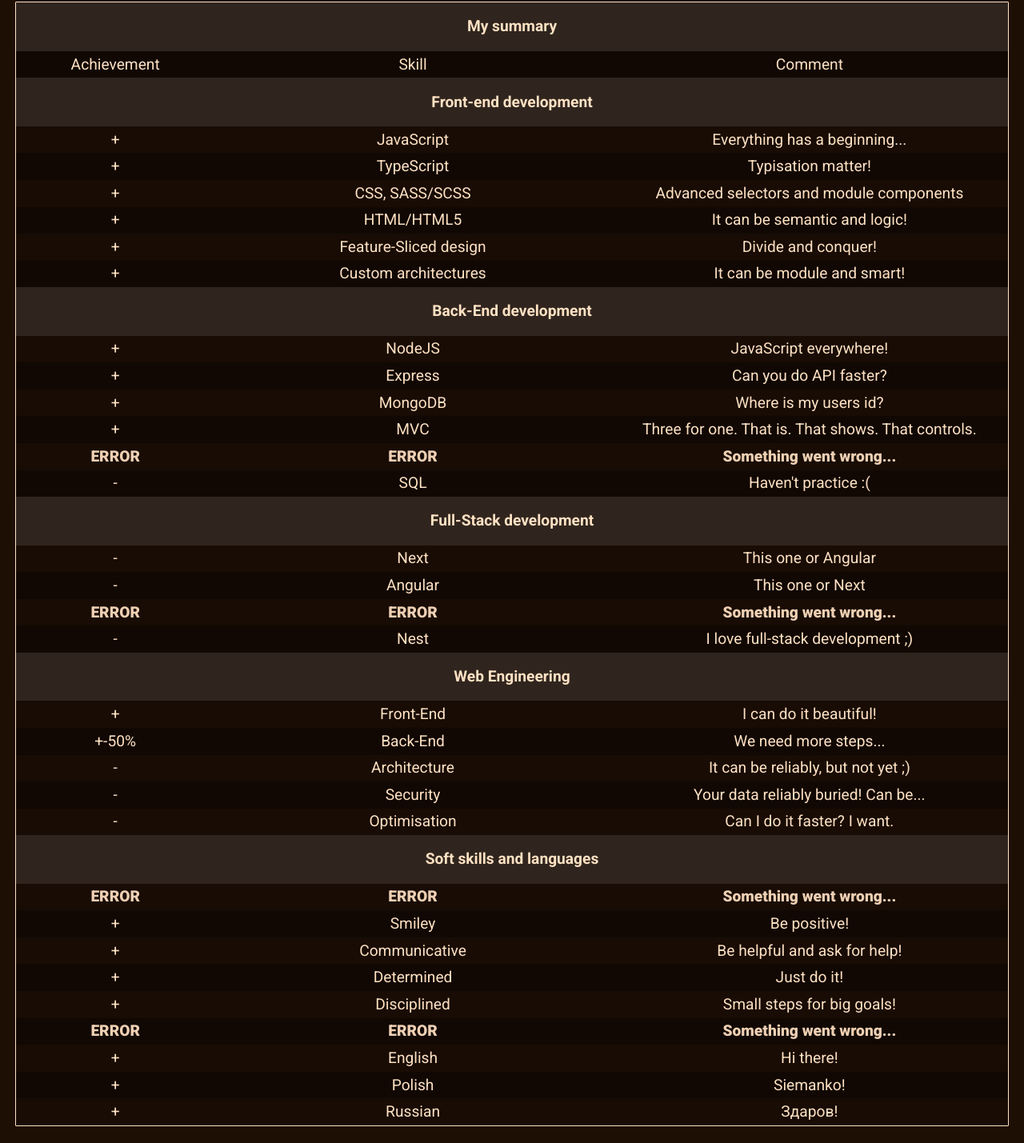
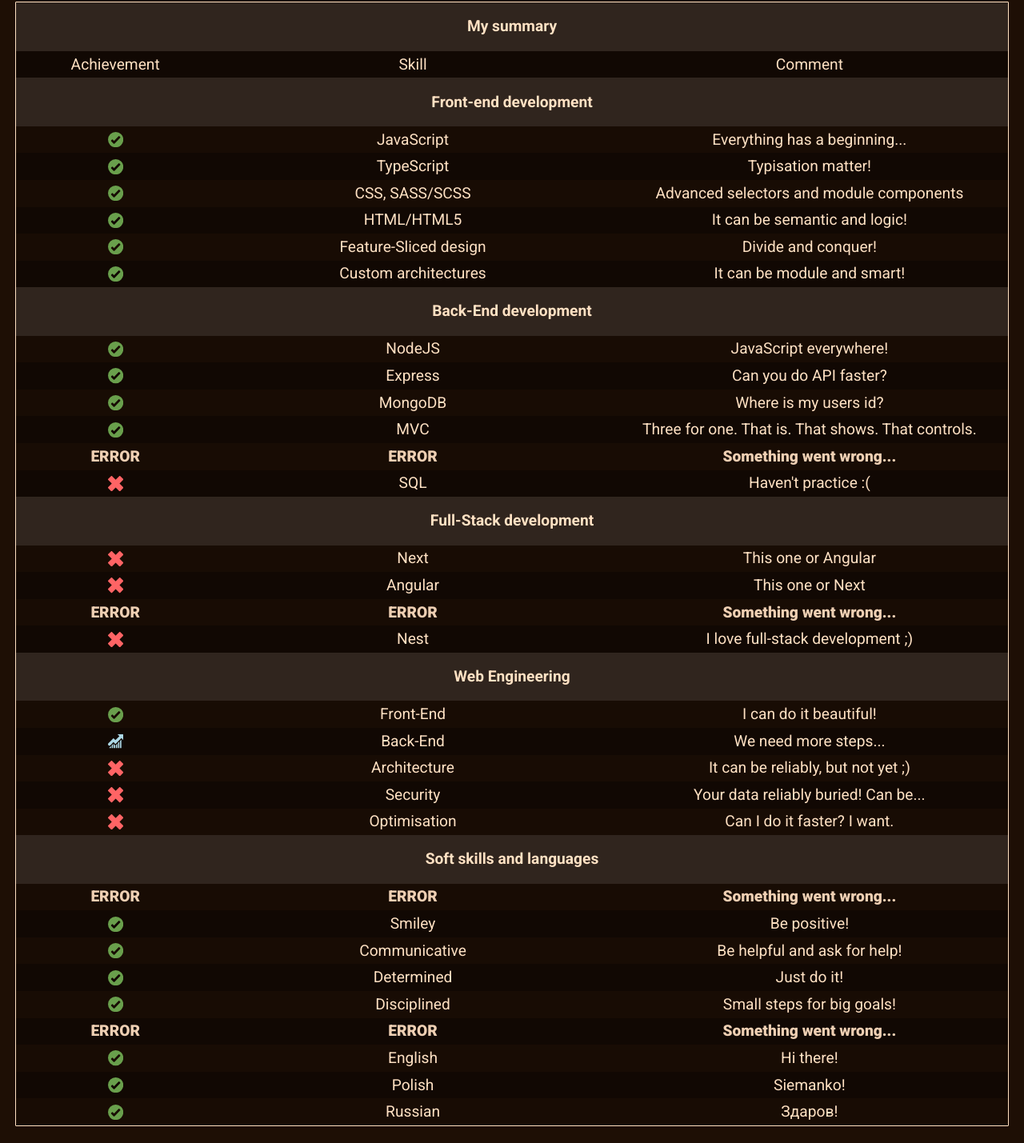
Before and after one commit to RKeyIT/cv, a React (Vite) app: page /about in a window 1280 px wide. Shown: the part 1192-2621 px from the top of the page at 80% size. Built offline with nearby package versions, Linux system fonts and the light colour scheme.

Commit message:
icons: added status icons and entered to summary component

```diff
--- a/src/page/About/Summary/Summary.css
+++ b/src/page/About/Summary/Summary.css
@@ -46,5 +46,9 @@
   font-weight: 900;
   animation: error linear infinite 1s;
 }
+.Summary .section .content .cell.status svg {
+  width: 1em;
+  height: 1em;
+}
 
 /*# sourceMappingURL=Summary.css.map */
--- a/src/page/About/Summary/Summary.sass
+++ b/src/page/About/Summary/Summary.sass
@@ -42,3 +42,8 @@
         &.error
           font-weight: 900
           animation: error linear infinite 1s
+
+        &.status
+          & svg
+            width: 1em
+            height: 1em
--- a/src/page/About/Summary/Summary.tsx
+++ b/src/page/About/Summary/Summary.tsx
@@ -1,11 +1,14 @@
 import './Summary.css'
-import { FC } from "react";
+import { FC, ReactNode } from "react";
+import IconAccept from "../../../shared/IconAccept/IconAccept";
+import IconCross from "../../../shared/IconCross/IconCross";
+import IconProgress from "../../../shared/IconProgress/IconProgress";
 
 interface HeaderProps {
 	header: string
 }
 interface ContentProps {
-	status: string
+	status: string | ReactNode
 	name: string
 	comment: string
 }
@@ -16,9 +19,9 @@
 	const Header: FC<HeaderProps> = ({header}) => <h4 className={`header`}>{header}</h4>
 
 	const Content: FC<ContentProps> = ({status, name, comment}) => <div className="content">
-		<div className="cell">{status}</div>
-		<div className="cell">{name}</div>
-		<div className="cell">{comment}</div>
+		<div className="cell status">{status}</div>
+		<div className="cell name">{name}</div>
+		<div className="cell comment">{comment}</div>
 	</div>
 
 	const MockContent = () => <div className="content">
@@ -40,48 +43,48 @@
 		</section>
 		<section className={`section`}>
 			<Header header={`Front-end development`}/>
-			<Content status={`+`} name={`JavaScript`} comment={`Everything has a beginning...`} />
-			<Content status={`+`} name={`TypeScript`} comment={`Typisation matter!`} />
-			<Content status={`+`} name={`CSS, SASS/SCSS`} comment={`Advanced selectors and module components`} />
-			<Content status={`+`} name={`HTML/HTML5`} comment={`It can be semantic and logic!`} />
-			<Content status={`+`} name={`Feature-Sliced design`} comment={`Divide and conquer!`} />
-			<Content status={`+`} name={`Custom architectures`} comment={`It can be module and smart!`} />
+			<Content status={ <IconAccept /> } name={`JavaScript`} comment={`Everything has a beginning...`} />
+			<Content status={ <IconAccept /> } name={`TypeScript`} comment={`Typisation matter!`} />
+			<Content status={ <IconAccept /> } name={`CSS, SASS/SCSS`} comment={`Advanced selectors and module components`} />
+			<Content status={ <IconAccept /> } name={`HTML/HTML5`} comment={`It can be semantic and logic!`} />
+			<Content status={ <IconAccept /> } name={`Feature-Sliced design`} comment={`Divide and conquer!`} />
+			<Content status={ <IconAccept /> } name={`Custom architectures`} comment={`It can be module and smart!`} />
 		</section>
 		<section className={`section`}>
 			<Header header={`Back-End development`}/>
-			<Content status={`+`} name={`NodeJS`} comment={`JavaScript everywhere!`} />
-			<Content status={`+`} name={`Express`} comment={`Can you do API faster?`} />
-			<Content status={`+`} name={`MongoDB`} comment={`Where is my users id?`} />
-			<Content status={`+`} name={`MVC`} comment={`Three for one. That is. That shows. That controls.`} />
+			<Content status={ <IconAccept /> } name={`NodeJS`} comment={`JavaScript everywhere!`} />
+			<Content status={ <IconAccept /> } name={`Express`} comment={`Can you do API faster?`} />
+			<Content status={ <IconAccept /> } name={`MongoDB`} comment={`Where is my users id?`} />
+			<Content status={ <IconAccept /> } name={`MVC`} comment={`Three for one. That is. That shows. That controls.`} />
 			<MockContent />
-			<Content status={`-`} name={`SQL`} comment={`Haven't practice :(`} />
+			<Content status={ <IconCross /> } name={`SQL`} comment={`Haven't practice :(`} />
 		</section>
 		<section className={`section`}>
 			<Header header={`Full-Stack development`}/>
-			<Content status={`-`} name={`Next`} comment={`This one or Angular`} />
-			<Content status={`-`} name={`Angular`} comment={`This one or Next`} />
+			<Content status={ <IconCross /> } name={`Next`} comment={`This one or Angular`} />
+			<Content status={ <IconCross /> } name={`Angular`} comment={`This one or Next`} />
 			<MockContent />
-			<Content status={`-`} name={`Nest`} comment={`I love full-stack development ;)`} />
+			<Content status={ <IconCross /> } name={`Nest`} comment={`I love full-stack development ;)`} />
 		</section>
 		<section className={`section`}>
 			<Header header={`Web Engineering`}/>
-			<Content status={`+`} name={`Front-End`} comment={`I can do it beautiful!`} />
-			<Content status={`+-50%`} name={`Back-End`} comment={`We need more steps...`} />
-			<Content status={`-`} name={`Architecture`} comment={`It can be reliably, but not yet ;)`} />
-			<Content status={`-`} name={`Security`} comment={`Your data reliably buried! Can be...`} />
-			<Content status={`-`} name={`Optimisation`} comment={`Can I do it faster? I want.`} />
+			<Content status={ <IconAccept /> } name={`Front-End`} comment={`I can do it beautiful!`} />
+			<Content status={ <IconProgress /> } name={`Back-End`} comment={`We need more steps...`} />
+			<Content status={ <IconCross /> } name={`Architecture`} comment={`It can be reliably, but not yet ;)`} />
+			<Content status={ <IconCross /> } name={`Security`} comment={`Your data reliably buried! Can be...`} />
+			<Content status={ <IconCross /> } name={`Optimisation`} comment={`Can I do it faster? I want.`} />
 		</section>
 		<section className={`section`}>
 			<Header header={`Soft skills and languages`}/>
 			<MockContent />
-			<Content status={`+`} name={`Smiley`} comment={`Be positive!`} />
-			<Content status={`+`} name={`Communicative`} comment={`Be helpful and ask for help!`} />
-			<Content status={`+`} name={`Determined`} comment={`Just do it!`} />
-			<Content status={`+`} name={`Disciplined`} comment={`Small steps for big goals!`} />
+			<Content status={ <IconAccept /> } name={`Smiley`} comment={`Be positive!`} />
+			<Content status={ <IconAccept /> } name={`Communicative`} comment={`Be helpful and ask for help!`} />
+			<Content status={ <IconAccept /> } name={`Determined`} comment={`Just do it!`} />
+			<Content status={ <IconAccept /> } name={`Disciplined`} comment={`Small steps for big goals!`} />
 			<MockContent />
-			<Content status={`+`} name={`English`} comment={`Hi there!`} />
-			<Content status={`+`} name={`Polish`} comment={`Siemanko!`} />
-			<Content status={`+`} name={`Russian`} comment={`Здаров!`} />
+			<Content status={ <IconAccept /> } name={`English`} comment={`Hi there!`} />
+			<Content status={ <IconAccept /> } name={`Polish`} comment={`Siemanko!`} />
+			<Content status={ <IconAccept /> } name={`Russian`} comment={`Здаров!`} />
 		</section>
 	</div>
 };
--- /dev/null
+++ b/src/shared/IconAccept/IconAccept.tsx
@@ -0,0 +1,7 @@
+const IconAccept = () => {
+	return <svg xmlns="http://www.w3.org/2000/svg" viewBox="0 0 60 60">
+			<path fill="#699f4c" fillRule="evenodd" d="M30 60a30 30 0 1 1 30-30 30 30 0 0 1-30 30ZM13.014 36.765a3.484 3.484 0 0 1 0-4.9l1.766-1.756a3.185 3.185 0 0 1 4.574.051l3.12 3.237a1.592 1.592 0 0 0 2.311 0l15.9-16.39a3.187 3.187 0 0 1 4.6-.027L47 18.714a3.482 3.482 0 0 1 0 4.846L25.891 45.011a3.185 3.185 0 0 1-4.552.03Z"/>
+		</svg>
+};
+
+export default IconAccept;
--- /dev/null
+++ b/src/shared/IconCross/IconCross.tsx
@@ -0,0 +1,7 @@
+const IconCross = () => {
+	return <svg xmlns="http://www.w3.org/2000/svg" viewBox="0 0 511.999 511.999">
+  <path fill="#ff6465" d="m384.955 256 120.28-120.28c9.019-9.019 9.019-23.642 0-32.66L408.94 6.765c-9.019-9.019-23.642-9.019-32.66 0L256 127.045 135.718 6.765c-9.019-9.019-23.642-9.019-32.66 0L6.764 103.058c-9.019 9.019-9.019 23.642 0 32.66l120.28 120.28L6.764 376.28c-9.019 9.019-9.019 23.642 0 32.66l96.295 96.294c9.019 9.019 23.642 9.019 32.66 0l120.28-120.28 120.28 120.28c9.019 9.019 23.642 9.019 32.66 0l96.295-96.294c9.019-9.019 9.019-23.642 0-32.66L384.955 256z"/>
+</svg>
+};
+
+export default IconCross;
--- /dev/null
+++ b/src/shared/IconProgress/IconProgress.tsx
@@ -0,0 +1,8 @@
+const IconProgress = () => {
+	return <svg fill={'lightblue'} xmlns="http://www.w3.org/2000/svg" viewBox="0 0 363.868 363.868">
+    <path d="M92.723 274.945c-3.178 3.178-5.747 9.388-5.747 13.875v58.444h33.929v-92.373c0-4.487-2.569-5.56-5.747-2.382l-22.435 22.436zM241.752 219.573c-3.17 3.178-5.747 9.389-5.747 13.884v113.816h33.929V199.487c0-4.487-2.569-5.552-5.747-2.374l-22.435 22.46zM291.418 169.834c-3.178 3.17-5.755 9.38-5.755 13.867v163.563h31.547V152.212c0-4.487-2.577-5.56-5.755-2.382l-20.037 20.004zM193.078 268.239s-1.512 1.52-3.381 3.39c-1.861 1.87-3.373 7.031-3.373 11.518v64.118h33.929v-98.047c0-4.487-2.577-5.56-5.755-2.382l-21.42 21.403zM142.405 250.998c-3.178-3.17-5.755-2.105-5.755 2.382v93.885h33.929v-60.03c0-4.487-2.439-10.559-5.454-13.558l-5.454-5.43-17.266-17.249zM50.023 317.669l-10.957 10.974c-3.17 3.178-5.739 8.633-5.739 12.193v6.438h37.871V304.59c0-4.487-2.569-5.552-5.747-2.374l-15.428 15.453z"/>
+	  <path d="M358.121 150.724c3.17 3.178 5.747 2.105 5.747-2.382V32.193c0-8.316-7.966-15.599-16.233-15.599H232.16c-4.487 0-5.56 2.577-2.382 5.755l41.074 41.106-16.753 16.68-77.701 77.774L135.3 116.82c-3.178-3.178-8.316-3.17-11.494 0L9.519 231.189c-12.697 12.705-12.689 33.295.008 45.991l.797.805c12.697 12.697 33.287 12.697 45.975-.008l73.247-73.287 41.098 41.057a8.144 8.144 0 0 0 11.502 0l135.479-135.503 40.496 40.48z"/>
+</svg>
+};
+
+export default IconProgress;
```
Also changed, not shown: src/shared/IconSpin/IconSpin.tsx (added, +7 -0 lines), 1 other file (tests, documents, lock files or other folders).
